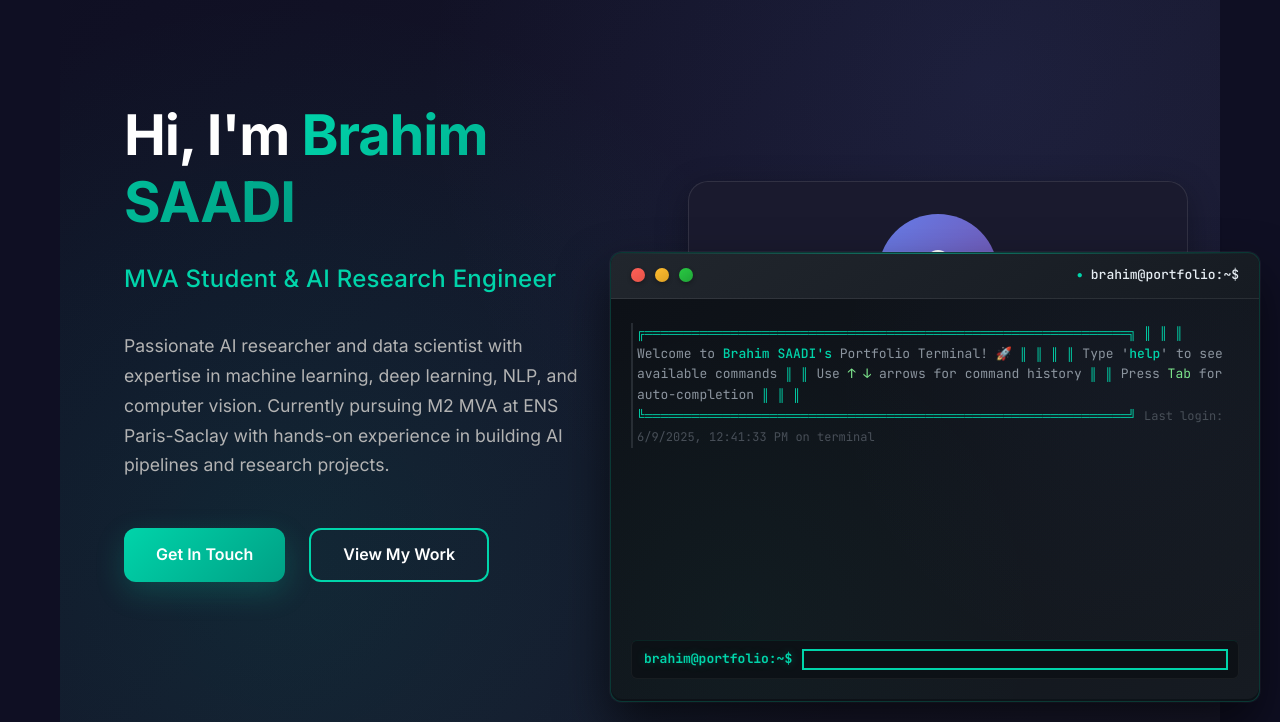
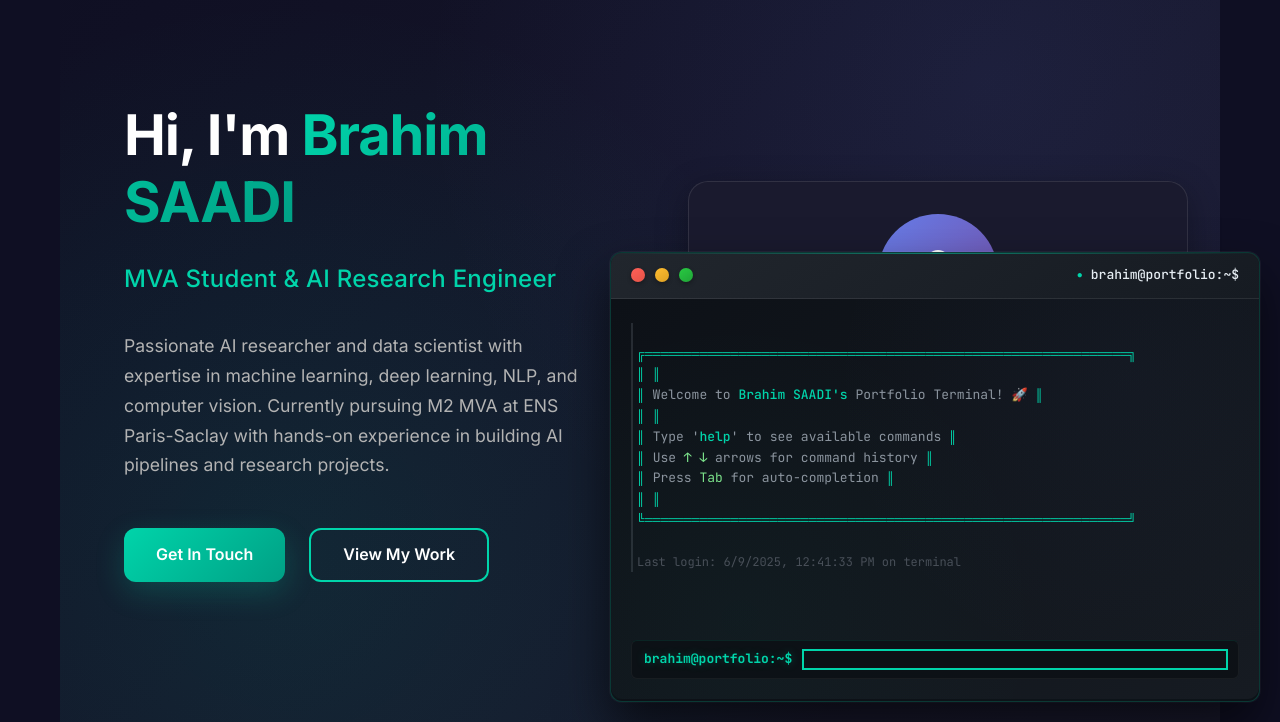
Before and after one commit to brahimsaadii/brahimsaadii.github.io, a plain HTML site: page index.html in a window 1280 px wide. Both pictures are taken after a click on the button 1229 px from the left and 36 px from the top of the page. Shown: the part 78-800 px from the top of the page. Drawn offline with Linux system fonts and the light colour scheme.

Commit message:
solve help command isue

```diff
--- a/script.js
+++ b/script.js
@@ -327,14 +327,13 @@ const portfolioData = {
 };
 
 // Terminal commands with enhanced functionality
-const commands = {
-    help: {
+const commands = {    help: {
         description: "Show available commands",
         execute: () => {
             let output = `<span class="command-success">Portfolio Terminal - Available Commands</span>\n\n`;
 
             // Core Portfolio Commands
-            output += `<span style="color: #7ce38b;">📋 Portfolio:</span>\n`;
+            output += `<span style="color: #7ce38b;">📋 Portfolio:</span>\n\n`;
             output += `  <span class="command-success">about</span>          - About me and my background\n`;
             output += `  <span class="command-success">skills</span>         - Technical skills and expertise\n`;
             output += `  <span class="command-success">experience</span>     - Work experience and roles\n`;
@@ -345,7 +344,7 @@ const commands = {
             output += `  <span class="command-success">contact</span>        - Contact information\n\n`;
 
             // Essential Terminal Commands
-            output += `<span style="color: #7ce38b;">🖥️ Terminal:</span>\n`;
+            output += `<span style="color: #7ce38b;">🖥️ Terminal:</span>\n\n`;
             output += `  <span class="command-success">ls</span>             - List directory contents\n`;
             output += `  <span class="command-success">cat [file]</span>     - Display file contents\n`;
             output += `  <span class="command-success">clear</span>          - Clear terminal screen\n`;
@@ -354,13 +353,13 @@ const commands = {
             output += `  <span class="command-success">date</span>           - Current date and time\n\n`;
 
             // Useful Features
-            output += `<span style="color: #7ce38b;">⚙️ Features:</span>\n`;
+            output += `<span style="color: #7ce38b;">⚙️ Features:</span>\n\n`;
             output += `  <span class="command-success">theme [color]</span>  - Change terminal theme\n`;
             output += `  <span class="command-success">history</span>        - Show command history\n`;
             output += `  <span class="command-success">exit</span>           - Close terminal\n\n`;
 
             // Tips
-            output += `<span style="color: #8b949e;">💡 Tips:</span>\n`;
+            output += `<span style="color: #8b949e;">💡 Tips:</span>\n\n`;
             output += `• Use <span style="color: #7ce38b;">↑ ↓</span> arrows for command history\n`;
             output += `• Press <span style="color: #7ce38b;">Tab</span> for auto-completion\n`;
             output += `• Try: <span class="command-success">about</span> → <span class="command-success">skills</span> → <span class="command-success">projects</span> → <span class="command-success">contact</span>`;
--- a/styles.css
+++ b/styles.css
@@ -953,6 +953,8 @@ body {
     z-index: 1;
     /* Enable smooth scrolling */
     scroll-behavior: smooth;
+    /* Enable proper line break rendering */
+    white-space: pre-line;
 }
 
 #terminal-output::-webkit-scrollbar {
```
